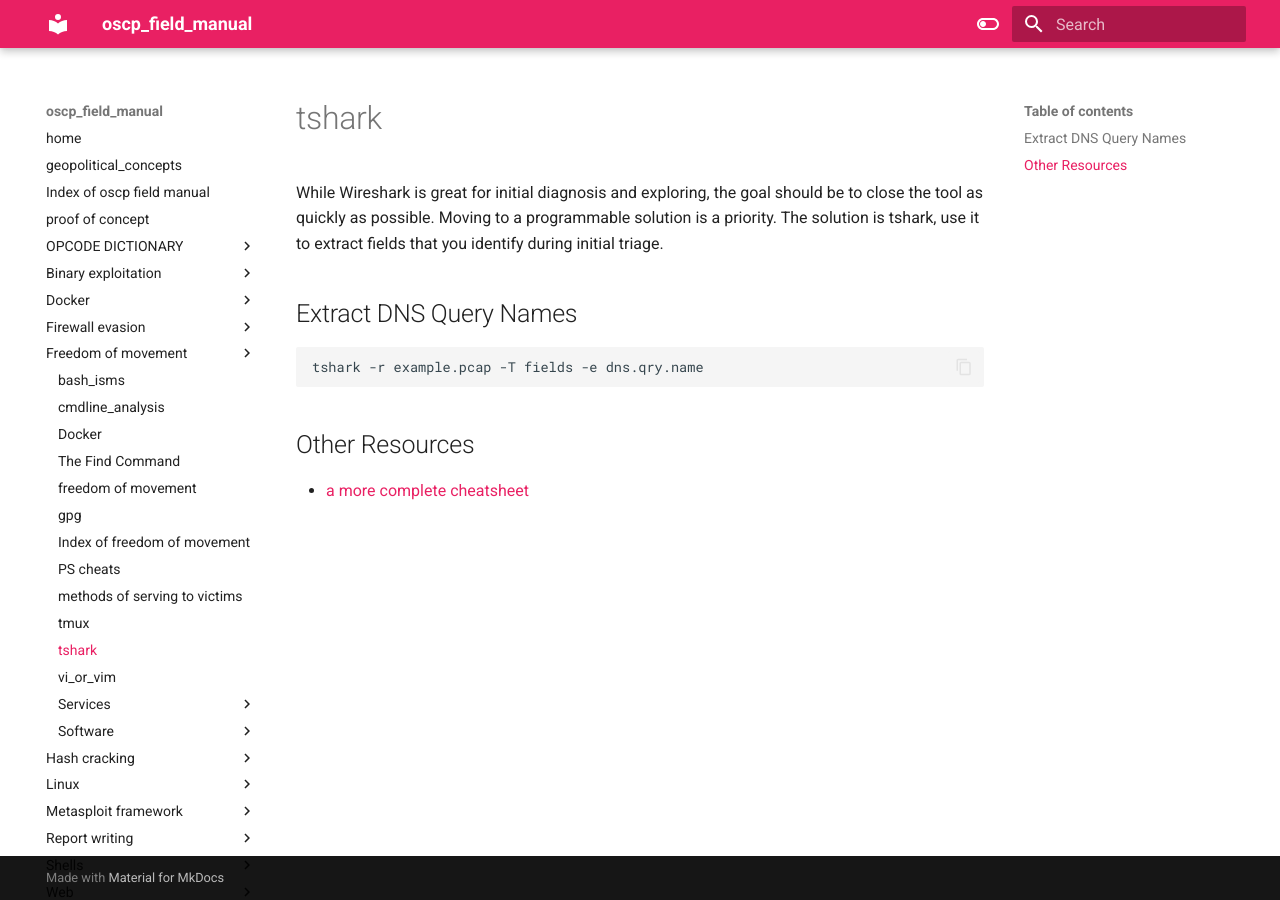
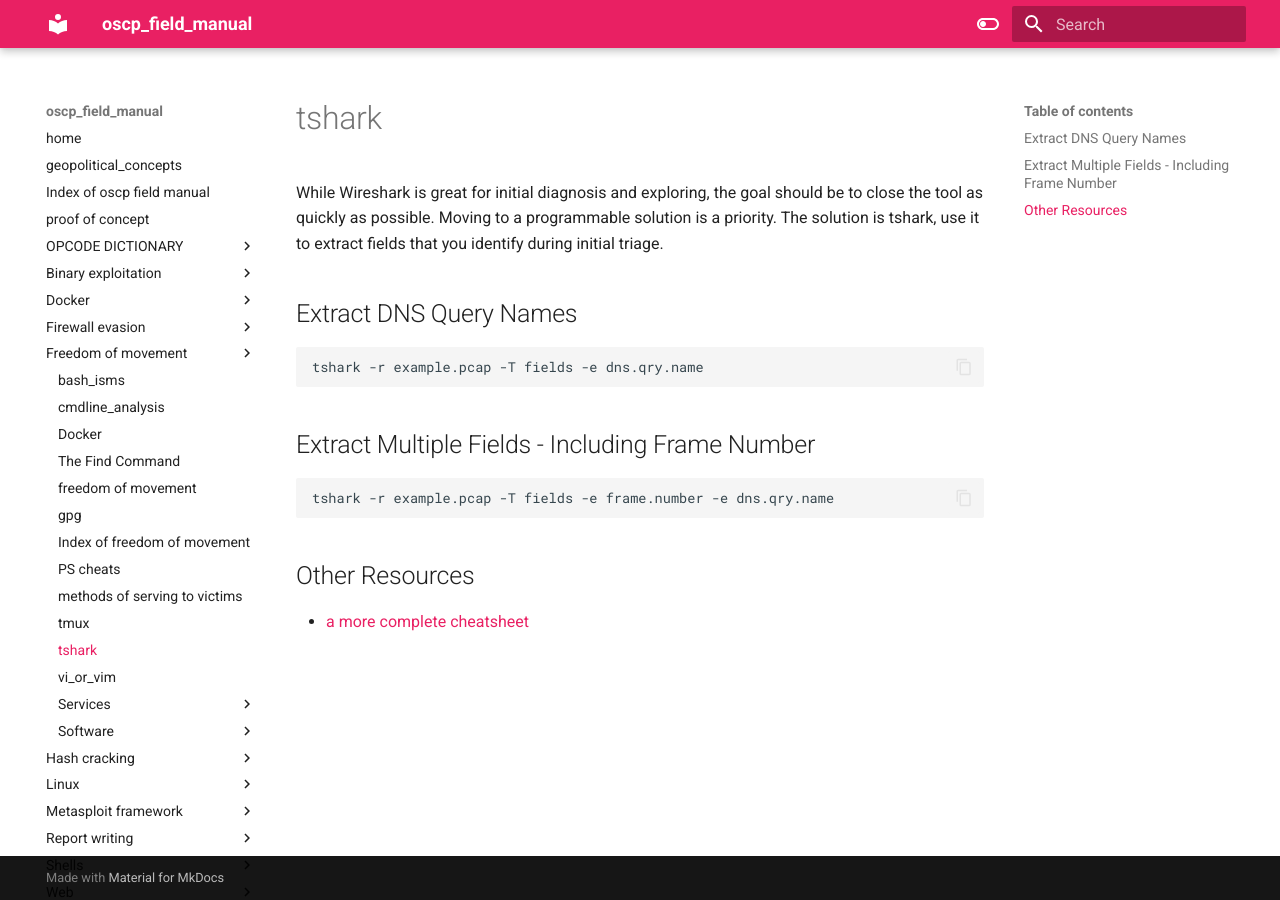
Before and after one commit to invae/oscp_field_manual, an MkDocs documentation site: the page built from docs/freedom_of_movement/tshark.md, in a window 1280 px wide. Built offline with MkDocs 1.6.1 and Material for MkDocs 9.7.7, drawn with Linux system fonts in a browser that asks for light colours.

Commit message:
necessary tshark

````diff
--- a/docs/freedom_of_movement/tshark.md
+++ b/docs/freedom_of_movement/tshark.md
@@ -8,6 +8,11 @@ While Wireshark is great for initial diagnosis and exploring, the goal should be
 tshark -r example.pcap -T fields -e dns.qry.name
 ```
 
+## Extract Multiple Fields - Including Frame Number
+
+```bash
+tshark -r example.pcap -T fields -e frame.number -e dns.qry.name
+```
 ## Other Resources
 
 - [a more complete cheatsheet](https://snippets.bentasker.co.uk/page-1909131238-TShark-Cheatsheet-BASH.html)
````
